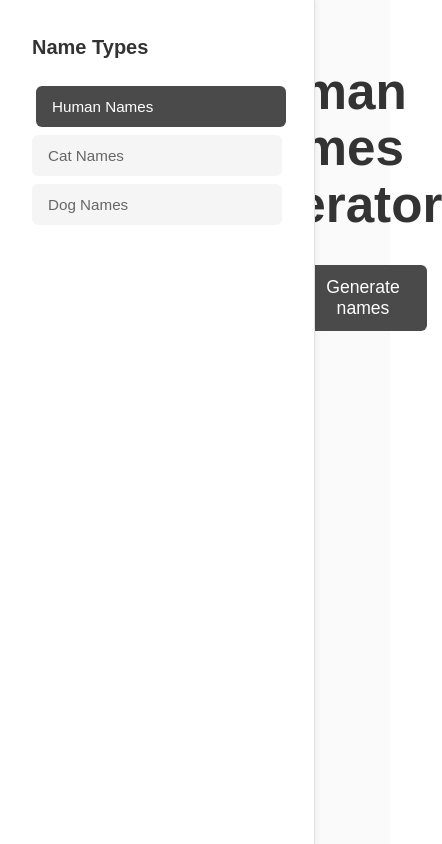
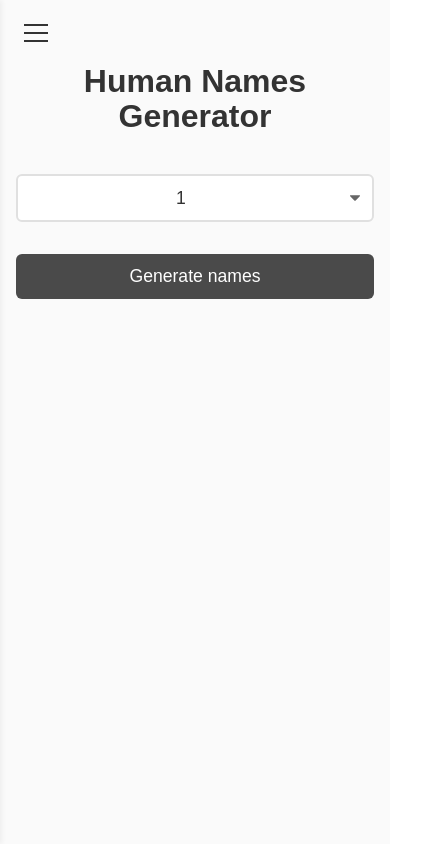
Before and after one commit to JLucas5/everything-generator, a React (Vite) app: page / in a window 390 px wide. Shown: the whole page, 442 px wide, since content can reach past the window. Built offline with nearby package versions, Linux system fonts and the light colour scheme.

Commit message:
Added responsiveness - build 0.6

```diff
--- a/index.html
+++ b/index.html
@@ -2,7 +2,7 @@
 <html lang="en">
   <head>
     <meta charset="UTF-8" />
-    <meta name="viewport" content="width=device-width, initial-scale=1.0" />
+    <meta name="viewport" content="width=device-width, initial-scale=1.0, maximum-scale=1.0, user-scalable=no" />
     <title>Vibe Project</title>
   </head>
   <body>
--- a/src/App.css
+++ b/src/App.css
@@ -8,6 +8,49 @@
 .app-container {
   display: flex;
   min-height: 100vh;
+  position: relative;
+}
+
+/* Mobile Menu Toggle Button */
+.mobile-menu-toggle {
+  display: none;
+  position: fixed;
+  top: 1rem;
+  left: 1rem;
+  z-index: 1000;
+  background: none;
+  border: none;
+  padding: 0.5rem;
+  cursor: pointer;
+}
+
+.hamburger-icon {
+  width: 24px;
+  height: 18px;
+  position: relative;
+  display: flex;
+  flex-direction: column;
+  justify-content: space-between;
+}
+
+.hamburger-icon span {
+  display: block;
+  width: 100%;
+  height: 2px;
+  background-color: #333;
+  transition: all 0.3s ease;
+}
+
+/* Overlay for mobile menu */
+.overlay {
+  display: none;
+  position: fixed;
+  top: 0;
+  left: 0;
+  right: 0;
+  bottom: 0;
+  background-color: rgba(0, 0, 0, 0.5);
+  z-index: 100;
 }
 
 .sidebar {
@@ -23,6 +66,8 @@
   overflow-y: auto;
   display: flex;
   flex-direction: column;
+  z-index: 200;
+  transition: transform 0.3s ease;
 }
 
 .sidebar h2 {
@@ -96,11 +141,14 @@
   min-height: 100vh;
   width: calc(100% - 250px);
   box-sizing: border-box;
+  transition: margin-left 0.3s ease;
 }
 
 .main-content h1 {
   margin-bottom: 2rem;
   color: #333;
+  text-align: center;
+  font-size: 2.5rem;
 }
 
 .logo {
@@ -229,3 +277,59 @@
 .generated-name:hover {
   transform: translateY(-2px);
 }
+
+/* Responsive styles */
+@media (max-width: 768px) {
+  .mobile-menu-toggle {
+    display: block;
+  }
+
+  .sidebar {
+    transform: translateX(-100%);
+    width: 80%;
+    max-width: 300px;
+  }
+
+  .sidebar h2 {
+    margin-top: 3.5rem;
+  }
+
+  .sidebar.open {
+    transform: translateX(0);
+  }
+
+  .main-content {
+    margin-left: 0;
+    width: 100%;
+    padding: 1rem;
+  }
+
+  .main-content h1 {
+    font-size: 2rem;
+    margin-top: 3rem;
+  }
+
+  .overlay {
+    display: block;
+  }
+
+  .name-generator {
+    padding: 0 1rem;
+  }
+
+  .generator-controls {
+    flex-direction: column;
+    width: 100%;
+  }
+
+  .name-count-select,
+  .generate-button {
+    width: 100%;
+    margin: 0.5rem 0;
+  }
+
+  .generated-name {
+    font-size: 1.2rem;
+    padding: 0.75rem;
+  }
+}
--- a/src/App.tsx
+++ b/src/App.tsx
@@ -13,9 +13,15 @@ function App() {
 	const [selectedOption, setSelectedOption] = useState(
 		nameGenerationOptions[0].value
 	);
+	const [isMobileMenuOpen, setIsMobileMenuOpen] = useState(false);
 
 	const handleOptionClick = (value: string) => {
 		setSelectedOption(value);
+		setIsMobileMenuOpen(false); // Close menu after selection on mobile
+	};
+
+	const toggleMobileMenu = () => {
+		setIsMobileMenuOpen(!isMobileMenuOpen);
 	};
 
 	const selectedGroups =
@@ -27,8 +33,20 @@ function App() {
 
 	return (
 		<div className="app-container">
-			<aside className="sidebar">
-				<h2>Name Types</h2>
+			<button
+				className="mobile-menu-toggle"
+				onClick={toggleMobileMenu}
+				aria-label="Toggle menu"
+				aria-expanded={isMobileMenuOpen}
+			>
+				<div className="hamburger-icon">
+					<span></span>
+					<span></span>
+					<span></span>
+				</div>
+			</button>
+			<aside className={`sidebar ${isMobileMenuOpen ? 'open' : ''}`}>
+				<h2>Name Generators</h2>
 				<div className="generator-options">
 					{nameGenerationOptions.map((opt) => (
 						<button
@@ -45,6 +63,7 @@ function App() {
 				<h1>{capitalizeWords(selectedLabel)} Generator</h1>
 				<NameGenerator nameGroups={selectedGroups} />
 			</main>
+			{isMobileMenuOpen && <div className="overlay" onClick={() => setIsMobileMenuOpen(false)}></div>}
 		</div>
 	);
 }
```
Also changed, not shown: 5 other files (tests, documents, lock files or other folders).
